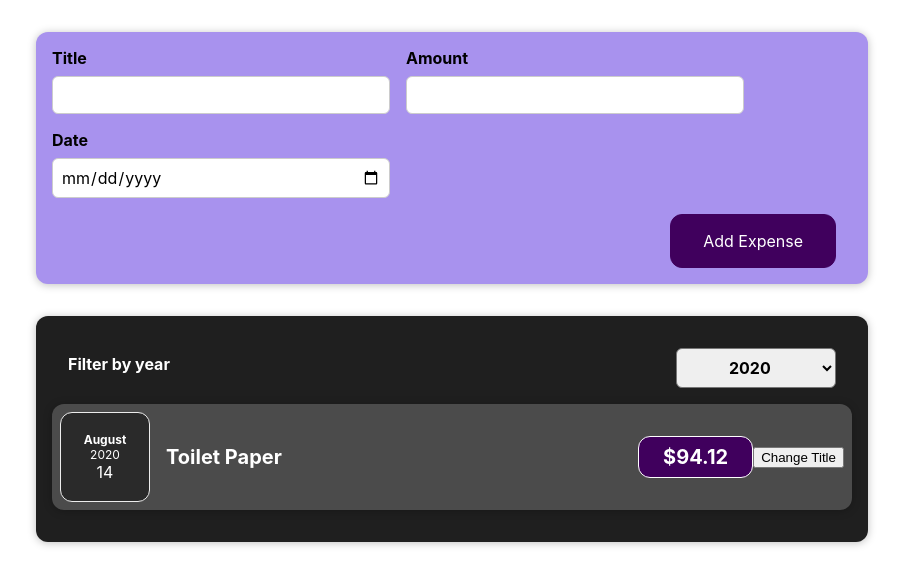
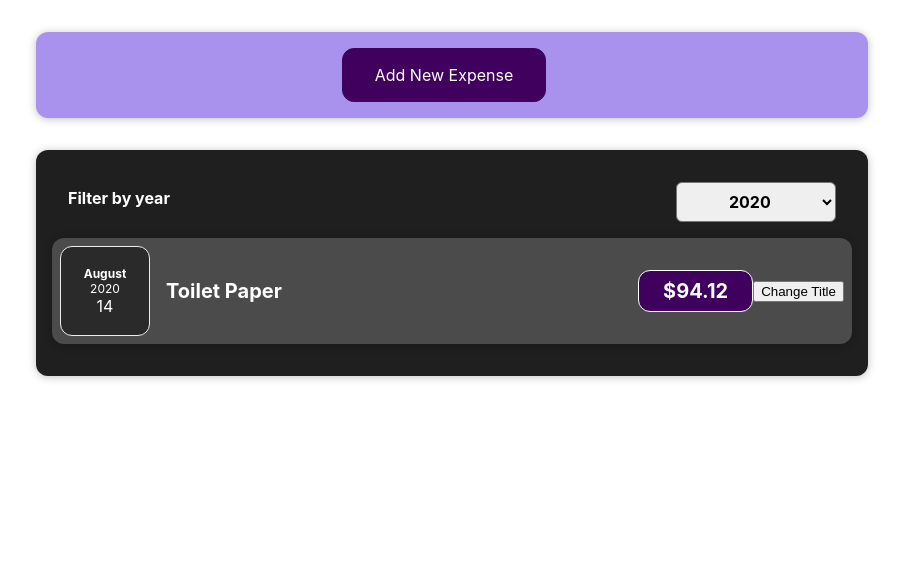
Before and after one commit to Sand82/React, a React (Create React App) app in the folder react-exercise/: page / in a window 1280 px wide. Shown: the top 586 px of the page, without its empty margins (188-1091 px from the left). Built offline with nearby package versions, Linux system fonts and the light colour scheme.

Commit message:
added close and open functionality on add expenses

```diff
--- a/react-exercise/src/components/NewExpense/ExpenseForm.js
+++ b/react-exercise/src/components/NewExpense/ExpenseForm.js
@@ -2,7 +2,7 @@ import { useState } from "react";
 
 import "./ExpenseForm.css";
 
-const ExpenseForm = ({ onSaveExpanseData }) => {
+const ExpenseForm = ({ onStopEditing, onSaveExpanseData }) => {
   const [title, setTitle] = useState("");
   const [amount, setAmount] = useState("");
   const [date, setDate] = useState("");
@@ -87,6 +87,9 @@ const ExpenseForm = ({ onSaveExpanseData }) => {
         </div>
       </div>
       <div className="new-expense__actions">
+        <button type="button" onClick={onStopEditing}>
+          Cancel
+        </button>
         <button type="submit">Add Expense</button>
       </div>
     </form>
--- a/react-exercise/src/components/NewExpense/NewExpense.js
+++ b/react-exercise/src/components/NewExpense/NewExpense.js
@@ -1,17 +1,37 @@
 import "./NewExpense.css";
 import ExpenseForm from "./ExpenseForm";
+import { useState } from "react";
 const NewExpense = ({ onAddExpense }) => {
+  const [isEditing, setIsEditing] = useState(false);
+
   const onSaveExpanseData = (data) => {
     const expenseData = {
       ...data,
       id: Math.random().toString(),
     };
     onAddExpense(expenseData);
+    setIsEditing(false);
+  };
+
+  const startEditingHadler = () => {
+    setIsEditing(true);
+  };
+
+  const stopEditingHeandler = () => {
+    setIsEditing(false);
   };
 
   return (
     <div className="new-expense">
-      <ExpenseForm onSaveExpanseData={onSaveExpanseData} />
+      {!isEditing && (
+        <button onClick={startEditingHadler}>Add New Expense</button>
+      )}
+      {isEditing && (
+        <ExpenseForm
+          onStopEditing={stopEditingHeandler}
+          onSaveExpanseData={onSaveExpanseData}
+        />
+      )}
     </div>
   );
 };
```
